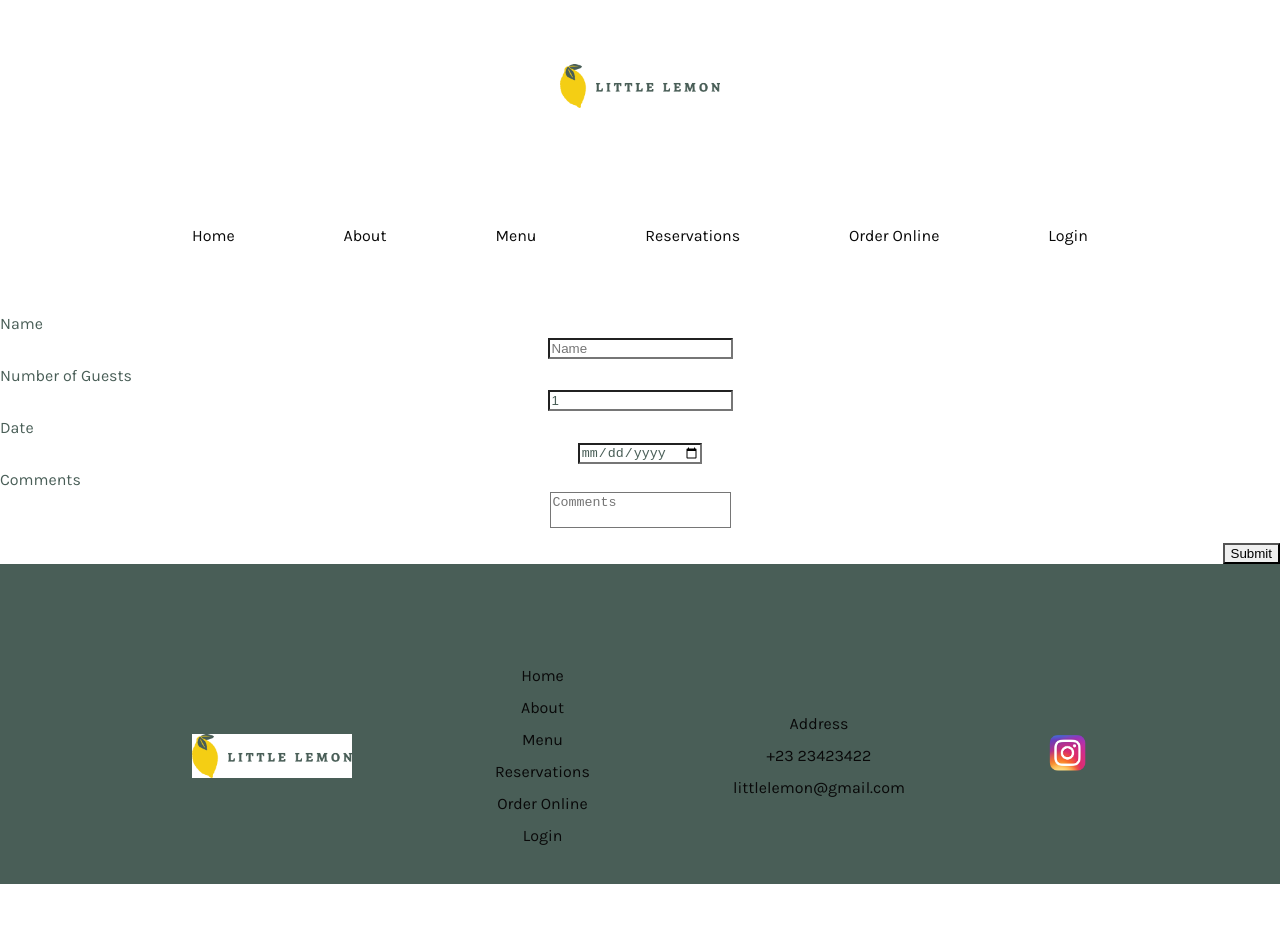
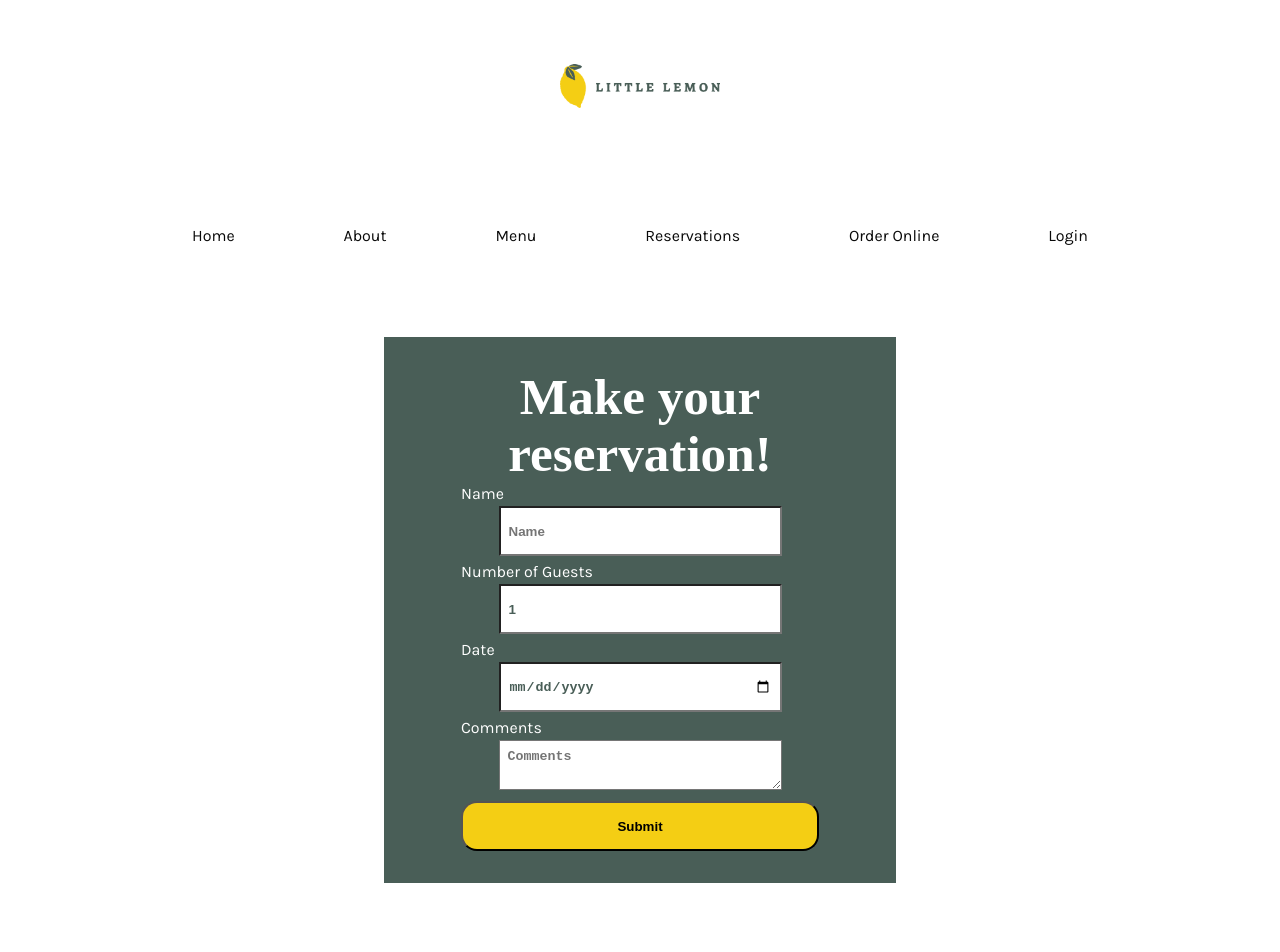
Before and after one commit to Setimarz108/Little-Lemon-App, a React (Vite) app in the folder App/: page /reservation in a window 1280 px wide. Shown: the top 952 px of the page. Before the commit the page ends 884 px from the top, so only its background shows below. Built offline with nearby package versions, Linux system fonts and the light colour scheme; a web font is replaced by a local one.

Commit message:
ValidationSchema with Yup

```diff
--- a/App/package.json
+++ b/App/package.json
@@ -16,7 +16,8 @@
     "framer-motion": "^9.0.4",
     "heroicons": "^2.0.16",
     "react": "^18.2.0",
-    "react-dom": "^18.2.0"
+    "react-dom": "^18.2.0",
+    "yup": "^1.0.2"
   },
   "devDependencies": {
     "@types/react": "^18.0.27",
--- a/App/src/App.css
+++ b/App/src/App.css
@@ -44,13 +44,47 @@ footer > div {
 }
 
 .Form{
-
   display: flex;
   flex-direction: column;
+  justify-content: center;
+  align-items: center;
+  padding-top: 2rem;
+  padding-bottom: 2rem;
+   background-color: #495e57;
+ margin-left: 30%;
+ margin-right: 30%;
+ margin-bottom: 15%;
+ margin-top: 7%;
+ height: 100%;
+ color: white;
 }
 
 Input, textarea{
 
   background-color: white;
+  font-weight: bold;
   color: #495e57;
+  width: 283px;
+  height: 50px;
+  padding: 0.5rem;
 }
+
+textarea{
+  max-height: 50rem;
+}
+
+Button{
+  width: 358px;
+  height: 50px;
+  background-color:#f4ce14;
+  color: black;
+  font-weight: bolder;
+  border-radius: 16px;
+
+}
+
+Button:hover{
+
+  background-color: #495e57;
+  color: aliceblue;
+}
--- a/App/src/Components/Reservation.jsx
+++ b/App/src/Components/Reservation.jsx
@@ -1,5 +1,6 @@
 import React from "react";
-import { Formik, Field, Form } from "formik";
+import * as Yup from "yup";
+import { Formik, Field, Form, ErrorMessage } from "formik";
 import {
   FormControl,
   FormLabel,
@@ -8,7 +9,19 @@ import {
   Button,
   Flex,
   Spacer,
+  Box,
 } from "@chakra-ui/react";
+
+const validationSchema = Yup.object().shape({
+  name: Yup.string()
+    .min(2, "Name must be at least 2 characters")
+    .required("Name is required"),
+  numOfGuests: Yup.number()
+    .min(1, "Must have at least 1 guest")
+    .required("Number of guests is required"),
+  date: Yup.date().required("Date is required"),
+  comments: Yup.string().min(3, "Comments cannot exceed 1000 characters"),
+});
 
 const ReservationForm = () => {
   return (
@@ -19,45 +32,39 @@ const ReservationForm = () => {
         date: "",
         comments: "",
       }}
-      validate={(values) => {
-        const errors = {};
-        if (!values.name) {
-          errors.name = "Required";
-        }
-        if (!values.numOfGuests) {
-          errors.numOfGuests = "Required";
-        }
-        if (!values.date) {
-          errors.date = "Required";
-        }
-        return errors;
-      }}
+      validationSchema={validationSchema}
       onSubmit={(values, actions) => {
         console.log(values);
         actions.setSubmitting(false);
       }}
     >
       {({ isSubmitting }) => (
-        <Form>
+        <Form className="Form">
+          <h1>Make your reservation!</h1>
+          <Flex direction="column">
+            <Box mb="4">
               <Field name="name">
                 {({ field, form }) => (
                   <FormControl
                     isInvalid={form.errors.name && form.touched.name}
-                mb="4"
                   >
                     <FormLabel htmlFor="name">Name</FormLabel>
-                <Input {...field} id="name" placeholder="Name" />
+                    <Input {...field} id="name" placeholder="Name"
+                    isInvalid
+                    errorBorderColor='red.300' />
+                    <ErrorMessage name="name" />
                   </FormControl>
                 )}
               </Field>
+            </Box>
 
+            <Box mb="4">
               <Field name="numOfGuests">
                 {({ field, form }) => (
                   <FormControl
                     isInvalid={
                       form.errors.numOfGuests && form.touched.numOfGuests
                     }
-                mb="4"
                   >
                     <FormLabel htmlFor="numOfGuests">Number of Guests</FormLabel>
                     <Input
@@ -67,47 +74,43 @@ const ReservationForm = () => {
                       type="number"
                       min="1"
                     />
+                    <ErrorMessage name="numOfGuests" />
                   </FormControl>
                 )}
               </Field>
+            </Box>
 
+            <Box mb="4">
               <Field name="date">
                 {({ field, form }) => (
                   <FormControl
                     isInvalid={form.errors.date && form.touched.date}
-                mb="4"
                   >
                     <FormLabel htmlFor="date">Date</FormLabel>
                     <Input {...field} id="date" placeholder="Date" type="date" />
+                    <ErrorMessage name="date" />
                   </FormControl>
                 )}
               </Field>
+            </Box>
 
+            <Box mb="4">
               <Field name="comments">
                 {({ field, form }) => (
-              <FormControl
-                isInvalid={form.errors.comments && form.touched.comments}
-                mb="4"
+                  <FormControl isInvalid={form.errors.comments && form.touched.comments}
                   >
                   <FormLabel htmlFor="comments">Comments</FormLabel>
                   <Textarea
                   {...field}
                   id="comments"
                   placeholder="Comments"
-                  resize="none"
                   />
+                  <ErrorMessage name="comments" />
                   </FormControl>
                   )}
                   </Field>
-
-          <Flex>
-            <Spacer />
-            <Button
-              mt={4}
-              colorScheme="teal"
-              isLoading={isSubmitting}
-              type="submit"
-            >
+                  </Box>
+                  <Button colorScheme="blue" type="submit" isLoading={isSubmitting}>
           Submit
         </Button>
       </Flex>
--- a/package.json
+++ b/package.json
@@ -2,6 +2,7 @@
   "dependencies": {
     "formik": "^2.2.9",
     "react-icons": "^4.3.1",
-    "react-router-dom": "^6.9.0"
+    "react-router-dom": "^6.9.0",
+    "yup": "^1.0.2"
   }
 }
```
Also changed, not shown: 2 other files (tests, documents, lock files or other folders). Lines whose indentation alone changed are shown as unchanged.
